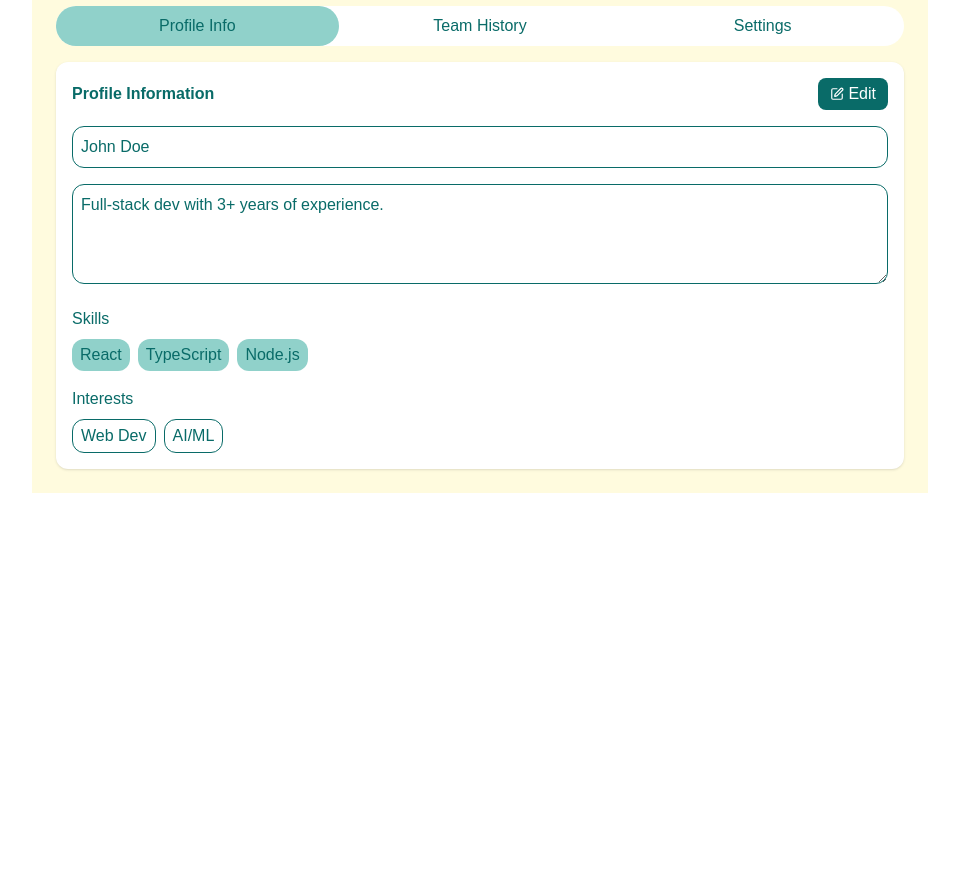
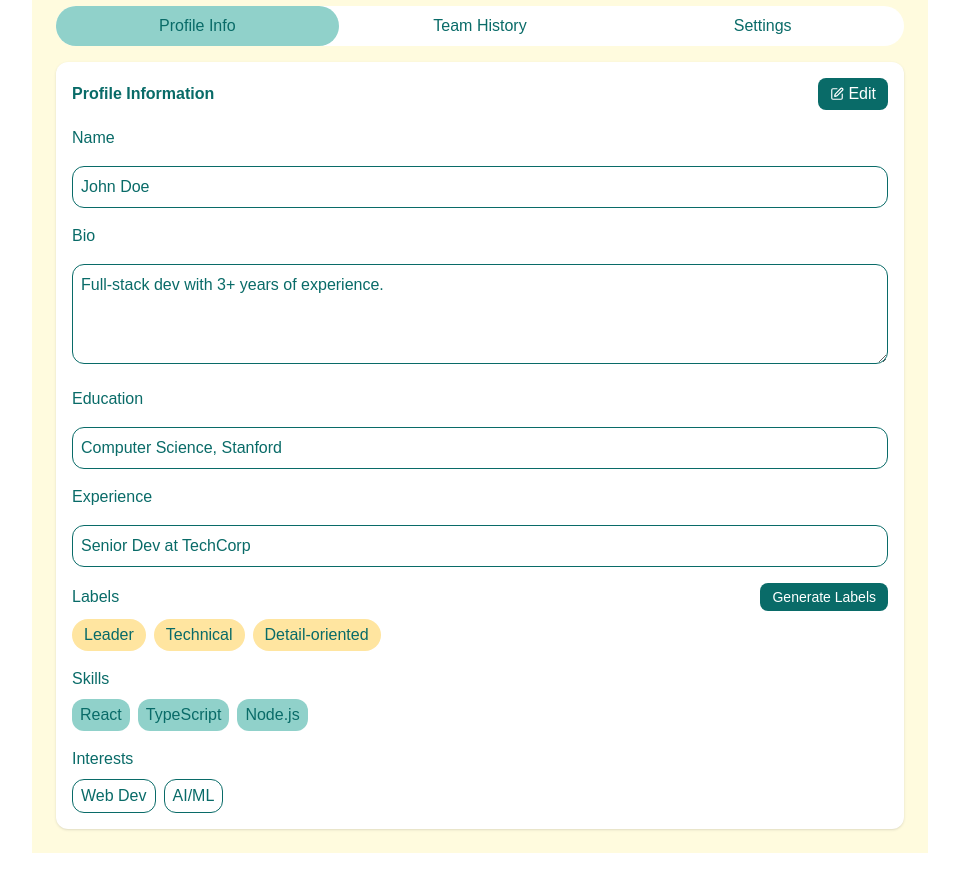
Before and after one commit to ViVan2706/Quick-Teams, a Next.js app: page /profilePage in a window 1280 px wide. Shown: the part 480-1357 px from the top of the page, without its empty margins (160-1119 px from the left). Before the commit the page ends 997 px from the top, so only its background shows below. Built offline with nearby package versions, Linux system fonts and the light colour scheme.

Commit message:
feat:add more label features in profile and find team

```diff
--- /dev/null
+++ b/app/api/generatelabels/route.js
@@ -0,0 +1,72 @@
+import Groq from "groq-sdk";
+import { NextResponse } from "next/server";
+import fs from "fs";
+import path from "path";
+import dotenv from "dotenv";
+dotenv.config();
+const groq =new Groq({ apiKey:process.env.GROQ_API_KEY });
+const filePath = path.join(process.cwd(), "public", "userdata.json");
+
+export async function POST() {
+//   try {
+//     if (!process.env.GROQ_API_KEY) {
+//       throw new Error("Missing GROQ_API_KEY in environment variables");
+//     }
+
+    const raw = fs.readFileSync(filePath, "utf-8");
+    const profile = JSON.parse(raw);
+
+    const prompt = `
+Based on the following user profile:
+Name: ${profile.name}
+Bio: ${profile.bio}
+Skills: ${profile.skills.join(", ")}
+Interests: ${profile.interests.join(", ")}
+Experience: ${profile.experience}
+
+Assign exactly 3 labels.
+Each label must be picked from these lists ONLY:
+
+🔹 Role Orientation: Leader, Supporter, Executor, Innovator, Analyzer, Communicator
+🔹 Skill Orientation: Technical, Creative, Managerial, Researcher, Finance/Business, Operations
+🔹 Work Style: Planner, Improviser, Detail-oriented, Big-picture thinker, Risk-taker, Safe-player
+🔹 Motivations: Learner, Achiever, Collaborator, Impact-driven, Career-focused
+
+⚠ IMPORTANT: Respond ONLY in strict JSON format with no explanation text.
+Example:
+{ "labels": ["Leader", "Technical", "Planner"] }
+`;
+
+    const completion = await groq.chat.completions.create({
+      model: "llama-3.1-8b-instant",
+      messages: [
+        { role: "system", content: "You are a helpful assistant that generates labels." },
+        { role: "user", content: prompt },
+      ],
+      temperature: 0.7,
+      max_tokens: 150,
+    });
+
+    const responseText = completion.choices[0].message.content;
+
+    let labels = [];
+    try {
+      labels = JSON.parse(responseText).labels || [];
+    } catch (err) {
+      console.error("Failed to parse labels:", responseText);
+      throw new Error("Groq returned invalid JSON");
+    }
+
+   labels = labels.slice(0, 3);
+profile.labels = labels;
+fs.writeFileSync(filePath, JSON.stringify(profile, null, 2), "utf-8");
+
+return NextResponse.json({ success: true, labels });
+}
+// catch (err) {
+//   console.error("Error updating labels:", err);
+//   return NextResponse.json(
+//     { success: false, error: err.message },
+//     { status: 500 }
+//   );
+// }
--- a/app/join/page.js
+++ b/app/join/page.js
@@ -14,7 +14,7 @@ export default function Page() {
   const [teamSize, setTeamSize] = useState("Any");
 
   useEffect(() => {
-    fetch("/users.json")
+    fetch("/userdata.json")
       .then((res) => res.json())
       .then((data) => {
         setUserData(data);
@@ -115,38 +115,31 @@ export default function Page() {
           />
         </div>
 
-        {/* Labels */}
         <div>
   <label className="block text-gray-700 mb-1">Labels</label>
   <div className="flex flex-wrap gap-2 mb-2">
     {labels.map((label, i) => (
-              <span
+      <label
         key={i}
-                className="px-3 py-1 text-sm bg-[#FFFBDE] text-[#096B68] rounded-full flex items-center gap-1 "
+        className="px-3 py-1 bg-[#FFFBDE] text-[#096B68] rounded-full cursor-pointer flex items-center gap-1"
       >
+        <input
+          type="checkbox"
+          value={label}
+          checked={labels.includes(label)}
+          onChange={(e) => {
+            if (e.target.checked) {
+              setLabels((prev) => [...prev, label]);
+            } else {
+              setLabels((prev) => prev.filter((l) => l !== label));
+            }
+          }}
+          className="hidden"
+        />
         {label}
-                <button
-                  type="button"
-                  onClick={() => handleRemoveItem(setLabels, labels, i)}
-                  className="text-red-500 font-bold"
-                >
-                  ×
-                </button>
-              </span>
+      </label>
     ))}
   </div>
-          <input
-            type="text"
-            placeholder="Add a label..."
-            onKeyDown={(e) => {
-              if (e.key === "Enter") {
-                e.preventDefault();
-                handleAddItem(setLabels, labels, e.target.value);
-                e.target.value = "";
-              }
-            }}
-            className="w-full border border-gray-300 rounded-md p-2 bg-[#FFFBDE]"
-          />
 </div>
 
         {/* Purpose */}
--- a/app/profilePage/page.jsx
+++ b/app/profilePage/page.jsx
@@ -1,48 +1,56 @@
 "use client";
 
-import { useState, useRef } from "react";
+import { useState, useEffect, useRef } from "react";
 import {
   Edit, Save, X, Plus, Mail, MapPin, Calendar,
   Users, Target, Award, Settings, Globe
 } from "lucide-react";
 
+const ICONS = { Users, Target, Award, Globe };
+
 export default function Profile() {
   const [isEditing, setIsEditing] = useState(false);
-  const [profile, setProfile] = useState({
-    name: "John Doe",
-    email: "john.doe@example.com",
-    bio: "Full-stack dev with 3+ years of experience.",
-    age: "24",
-    location: "San Francisco, CA",
-    education: "Computer Science, Stanford",
-    experience: "Senior Dev at TechCorp",
-  });
+  const [profile, setProfile] = useState(null);
 
   const [avatar, setAvatar] = useState(null);
   const fileInputRef = useRef(null);
 
-  const [skills, setSkills] = useState(["React", "TypeScript", "Node.js"]);
-  const [interests, setInterests] = useState(["Web Dev", "AI/ML"]);
+  // local input states
   const [newSkill, setNewSkill] = useState("");
   const [newInterest, setNewInterest] = useState("");
+  const [newLabel, setNewLabel] = useState("");
+
   const [tab, setTab] = useState("profile");
   const [notifications, setNotifications] = useState({ invites: true, messages: true });
   const [privacy, setPrivacy] = useState({ public: true, skills: true, activity: true });
 
+  // fetch user.json on mount
+  useEffect(() => {
+    fetch("/userdata.json")
+      .then(res => res.json())
+      .then(data => {
+        setProfile(data);
+      })
+      .catch(err => console.error("Error loading user.json:", err));
+  }, []);
+
+  if (!profile) {
+    return <div className="p-6 text-center">Loading profile...</div>;
+  }
+
+  // helpers
   const addItem = (list, setList, val) => {
     const v = (val || "").trim();
-    if (v && !list.includes(v)) setList([...list, v]);
+    if (!v) return;
+    if (list.includes(v)) return;
+    setList([...list, v]);
   };
   const removeItem = (list, setList, val) => setList(list.filter(i => i !== val));
 
-  const stats = [
-    { label: "Teams Joined", value: "12", icon: Users },
-    { label: "Projects Completed", value: "8", icon: Target },
-    { label: "Success Rate", value: "96%", icon: Award },
-    { label: "Profile Views", value: "234", icon: Globe },
-  ];
+  // handlers for updating nested profile state
+  const updateProfileField = (field, value) =>
+    setProfile({ ...profile, [field]: value });
 
-  // JS (no TS types) file input handler
   const handleImageChange = (e) => {
     const file = e?.target?.files?.[0];
     if (file) {
@@ -90,13 +98,16 @@ export default function Profile() {
 
       {/* Stats */}
       <div className="grid grid-cols-2 lg:grid-cols-4 gap-4">
-        {stats.map((s, i) => (
+        {profile.stats.map((s, i) => {
+          const Icon = ICONS[s.icon] || Globe;
+          return (
             <div key={i} className="p-4 rounded-lg bg-white shadow text-center space-y-2">
-            <div className="p-2 flex justify-center">{<s.icon size={18} />}</div>
+              <div className="p-2 flex justify-center"><Icon size={18} /></div>
               <p className="text-xl font-bold">{s.value}</p>
               <p className="text-xs text-gray-500">{s.label}</p>
             </div>
-        ))}
+          );
+        })}
       </div>
 
       {/* Tabs */}
@@ -127,20 +138,78 @@ export default function Profile() {
       </button>
     </div>
 
+    {/* Name */}
+    <label className="block font-medium">Name</label>
     <input
       className="border p-2 w-full rounded-xl"
       value={profile.name}
       disabled={!isEditing}
-      onChange={e => setProfile({ ...profile, name: e.target.value })}
+      onChange={e => updateProfileField("name", e.target.value)}
     />
 
+    {/* Bio */}
+    <label className="block font-medium">Bio</label>
     <textarea
       className="border p-2 w-full rounded-xl min-h-[100px]"
       value={profile.bio}
       disabled={!isEditing}
-      onChange={e => setProfile({ ...profile, bio: e.target.value })}
+      onChange={e => updateProfileField("bio", e.target.value)}
     />
 
+    {/* Education */}
+    <label className="block font-medium">Education</label>
+    <input
+      className="border p-2 w-full rounded-xl"
+      value={profile.education}
+      disabled={!isEditing}
+      onChange={e => updateProfileField("education", e.target.value)}
+    />
+
+    {/* Experience */}
+    <label className="block font-medium">Experience</label>
+    <input
+      className="border p-2 w-full rounded-xl"
+      value={profile.experience}
+      disabled={!isEditing}
+      onChange={e => updateProfileField("experience", e.target.value)}
+    />
+
+    {/* Labels */}
+<div>
+  <p className="font-medium flex items-center justify-between">
+    Labels
+    <button
+      onClick={async () => {
+  try {
+    const res = await fetch("/api/generatelabels", { method: "POST" });
+    const data = await res.json();
+    if (data.labels) {
+      setProfile({ ...profile, labels: data.labels });
+    } else {
+      alert("Failed to generate labels: " + (data.error || "Unknown error"));
+    }
+  } catch (err) {
+    console.error("Error generating labels:", err);
+    alert("Error generating labels. Check console for details.");
+  }
+}}
+      className="text-sm bg-[#096B68] text-white px-3 py-1 rounded-lg"
+    >
+      Generate Labels
+    </button>
+  </p>
+
+  <div className="flex flex-wrap gap-2 mt-2">
+    {profile.labels?.map((lab) => (
+      <span
+        key={lab}
+        className="bg-[#FFE5A0] text-[#096B68] px-3 py-1 rounded-full"
+      >
+        {lab}
+      </span>
+    ))}
+  </div>
+</div>
     {/* Skills */}
     <div>
       <p className="font-medium">Skills</p>
@@ -151,27 +220,35 @@ export default function Profile() {
             value={newSkill}
             placeholder="Add a skill..."
             onChange={e => setNewSkill(e.target.value)}
-            onKeyDown={e => e.key === "Enter" && (addItem(skills, setSkills, newSkill), setNewSkill(""))}
+            onKeyDown={e => {
+              if (e.key === "Enter") {
+                updateProfileField("skills", [...profile.skills, newSkill]);
+                setNewSkill("");
+              }
+            }}
           />
           <button
-            onClick={() => (addItem(skills, setSkills, newSkill), setNewSkill(""))}
+            onClick={() => {
+              updateProfileField("skills", [...profile.skills, newSkill]);
+              setNewSkill("");
+            }}
             className="bg-[#129990] text-white px-3 rounded-lg"
-            title="Add skill"
           >
             <Plus size={14} />
           </button>
         </div>
       )}
       <div className="flex flex-wrap gap-2 mt-2">
-        {skills.map(s => (
+        {profile.skills.map(s => (
           <span key={s} className="bg-[#90D1CA] px-2 py-1 rounded-xl flex items-center gap-1">
             {s}
             {isEditing && (
               <X
                 size={12}
                 className="cursor-pointer"
-                onClick={() => removeItem(skills, setSkills, s)}
-                title="Remove"
+                onClick={() =>
+                  updateProfileField("skills", profile.skills.filter(sk => sk !== s))
+                }
               />
             )}
           </span>
@@ -189,27 +266,35 @@ export default function Profile() {
             value={newInterest}
             placeholder="Add an interest..."
             onChange={e => setNewInterest(e.target.value)}
-            onKeyDown={e => e.key === "Enter" && (addItem(interests, setInterests, newInterest), setNewInterest(""))}
+            onKeyDown={e => {
+              if (e.key === "Enter") {
+                updateProfileField("interests", [...profile.interests, newInterest]);
+                setNewInterest("");
+              }
+            }}
           />
           <button
-            onClick={() => (addItem(interests, setInterests, newInterest), setNewInterest(""))}
+            onClick={() => {
+              updateProfileField("interests", [...profile.interests, newInterest]);
+              setNewInterest("");
+            }}
             className="bg-[#129990] text-white px-3 rounded-lg"
-            title="Add interest"
           >
             <Plus size={14} />
           </button>
         </div>
       )}
       <div className="flex flex-wrap gap-2 mt-2">
-        {interests.map(i => (
+        {profile.interests.map(i => (
           <span key={i} className="border px-2 py-1 rounded-xl flex items-center gap-1">
             {i}
             {isEditing && (
               <X
                 size={12}
                 className="cursor-pointer"
-                onClick={() => removeItem(interests, setInterests, i)}
-                title="Remove"
+                onClick={() =>
+                  updateProfileField("interests", profile.interests.filter(it => it !== i))
+                }
               />
             )}
           </span>
@@ -218,6 +303,7 @@ export default function Profile() {
     </div>
   </div>
 )}
+
 
         {/* Team History */}
         {tab === "teams" && (
@@ -241,57 +327,51 @@ export default function Profile() {
             </h2>
 
             <div className="flex justify-between items-center">
-      <span>Team invitations</span>
+              <label>Team invitations</label>
               <input
                 type="checkbox"
                 checked={notifications.invites}
                 onChange={e => setNotifications({ ...notifications, invites: e.target.checked })}
-        className="rounded-lg"
               />
             </div>
 
             <div className="flex justify-between items-center">
-      <span>New messages</span>
+              <label>New messages</label>
               <input
                 type="checkbox"
                 checked={notifications.messages}
                 onChange={e => setNotifications({ ...notifications, messages: e.target.checked })}
-        className="rounded-lg"
               />
             </div>
 
             <div className="flex justify-between items-center">
-      <span>Public profile</span>
+              <label>Public profile</label>
               <input
                 type="checkbox"
                 checked={privacy.public}
                 onChange={e => setPrivacy({ ...privacy, public: e.target.checked })}
-        className="rounded-lg"
               />
             </div>
 
             <div className="flex justify-between items-center">
-      <span>Show skills</span>
+              <label>Show skills</label>
               <input
                 type="checkbox"
                 checked={privacy.skills}
                 onChange={e => setPrivacy({ ...privacy, skills: e.target.checked })}
-        className="rounded-lg"
               />
             </div>
 
             <div className="flex justify-between items-center">
-      <span>Show activity status</span>
+              <label>Show activity status</label>
               <input
                 type="checkbox"
                 checked={privacy.activity}
                 onChange={e => setPrivacy({ ...privacy, activity: e.target.checked })}
-        className="rounded-lg"
               />
             </div>
           </div>
         )}
-
       </div>
     </div>
   );
--- a/package.json
+++ b/package.json
@@ -18,6 +18,8 @@
     "@radix-ui/react-tabs": "^1.1.13",
     "class-variance-authority": "^0.7.1",
     "clsx": "^2.1.1",
+    "dotenv": "^17.2.2",
+    "groq-sdk": "^0.32.0",
     "lucide-react": "^0.542.0",
     "mongoose": "^8.18.0",
     "next": "15.5.2",
--- /dev/null
+++ b/public/userdata.json
@@ -0,0 +1,45 @@
+{
+  "name": "John Doe",
+  "email": "john.doe@example.com",
+  "bio": "Full-stack dev with 3+ years of experience.",
+  "age": "24",
+  "location": "San Francisco, CA",
+  "education": "Computer Science, Stanford",
+  "experience": "Senior Dev at TechCorp",
+  "skills": [
+    "React",
+    "TypeScript",
+    "Node.js"
+  ],
+  "interests": [
+    "Web Dev",
+    "AI/ML"
+  ],
+  "stats": [
+    {
+      "label": "Teams Joined",
+      "value": "12",
+      "icon": "Users"
+    },
+    {
+      "label": "Projects Completed",
+      "value": "8",
+      "icon": "Target"
+    },
+    {
+      "label": "Success Rate",
+      "value": "96%",
+      "icon": "Award"
+    },
+    {
+      "label": "Profile Views",
+      "value": "234",
+      "icon": "Globe"
+    }
+  ],
+  "labels": [
+    "Leader",
+    "Technical",
+    "Detail-oriented"
+  ]
+}
```
Also changed, not shown: 1 other file (tests, documents, lock files or other folders). Lines whose indentation alone changed are shown as unchanged.
